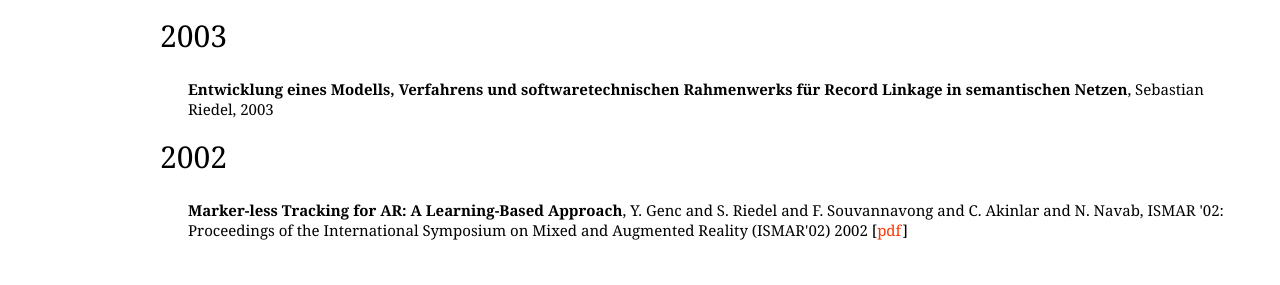
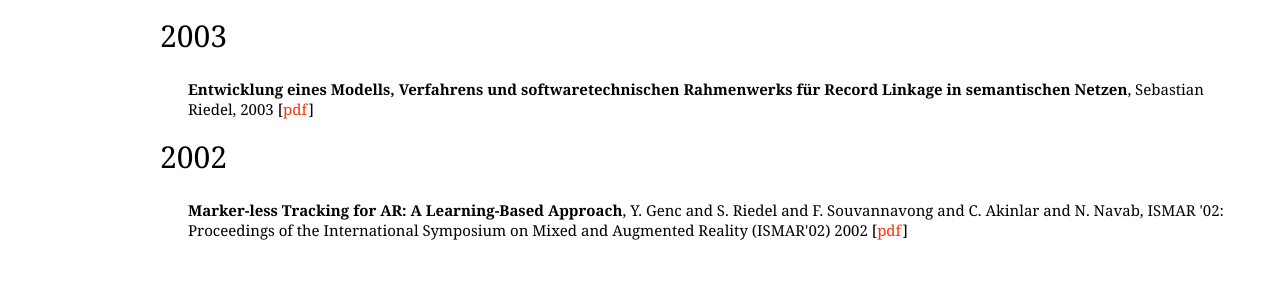
Before and after one commit to riedelcastro/riedelcastro.github.com, a Jekyll site: the page built from publications/all.html, in a window 1280 px wide. Shown: the part 1881-2166 px from the top of the page. Built offline with Jekyll 4.4.1, drawn with Linux system fonts in a browser that asks for light colours; Markdown is read by kramdown in place of the engine named in the settings.

Commit message:
more pubs

```diff
--- a/publications/all.html
+++ b/publications/all.html
@@ -220,6 +220,7 @@ title: Publications
 <span class="title">Entwicklung eines Modells, Verfahrens und softwaretechnischen Rahmenwerks für Record Linkage in semantischen Netzen</span>,
 <span class="author">Sebastian Riedel</span>,
 <span class="year">2003</span>
+[<a href="http://wwwmatthes.in.tum.de/file/Publications/2003/Ried03/Ried03.pdf">pdf</a>]
 </li>
 </ul>
 
```
